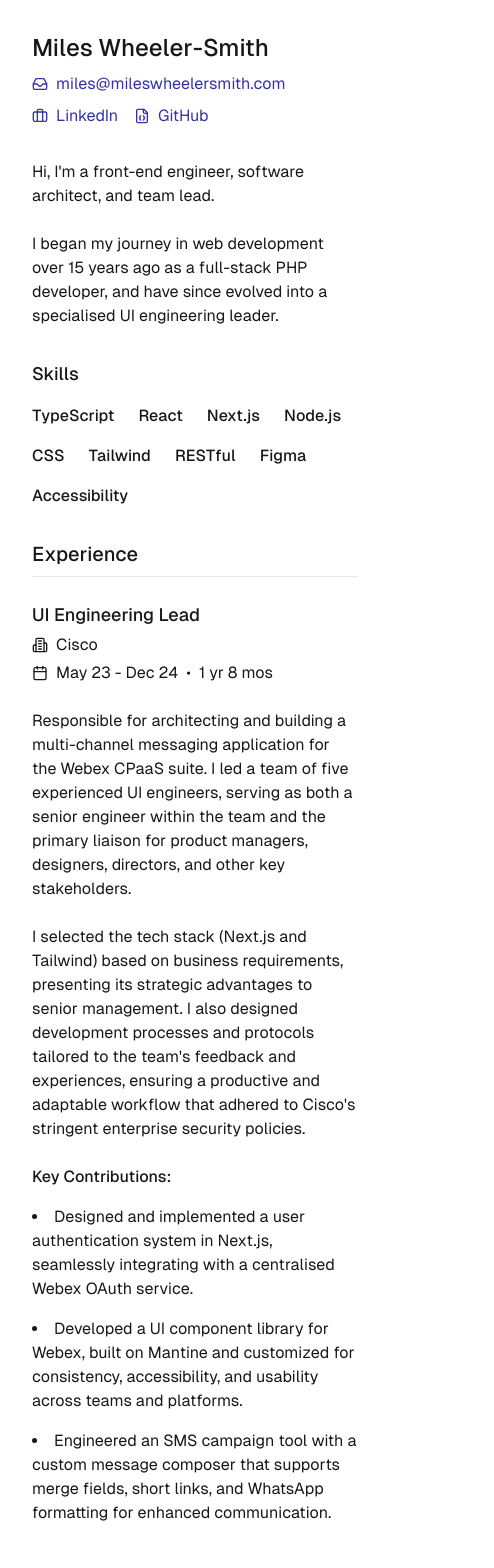
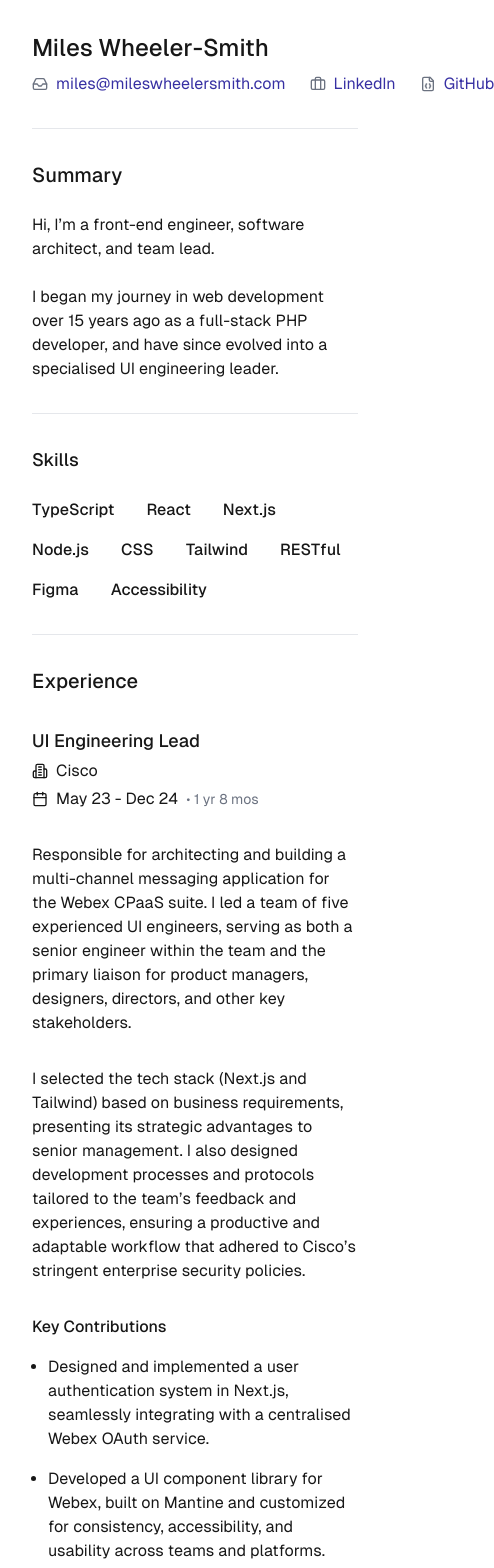
Before and after one commit to mwheelersmith/site, a Next.js app: page / in a window 390 px wide. Shown: the top 1568 px of the page, 494 px wide, since content can reach past the window. Built offline with nearby package versions, Linux system fonts and the light colour scheme.

Commit message:
Switch to a single layout structure and introduce reusable components

```diff
--- a/app/page.tsx
+++ b/app/page.tsx
@@ -1,93 +1,38 @@
-import { Briefcase, FileJson, Inbox, Building2, Calendar } from "lucide-react";
+import { Header } from "@/components/header";
+import { Summary } from "@/components/summary";
+import { Skills } from "@/components/skills";
+
+import { ExperienceSection } from "@/components/experience/section";
+import { ExperienceHeading } from "@/components/experience/heading";
+import { ExperienceTitle } from "@/components/experience/title";
+import { ExperienceDetails } from "@/components/experience/details";
+import { ExperienceContributions } from "@/components/experience/contributions";
 
 export default function Home() {
   return (
-    <div className="flex flex-col gap-8 p-8 font-[family-name:var(--font-geist-sans)] sm:p-16 lg:flex-row lg:gap-20">
-      <aside className="flex flex-none flex-col gap-8 lg:w-80">
-        <div className="flex flex-col gap-2">
-          <h1 className="text-2xl font-medium">Miles Wheeler-Smith</h1>
+    <main className="mx-auto flex flex-col gap-8 p-8 font-[family-name:var(--font-geist-sans)] sm:p-16 lg:max-w-[1024px]">
+      <Header />
 
-          <a
-            className="flex items-center gap-2 text-indigo-800 hover:underline hover:underline-offset-4"
-            href="mailto:miles@mileswheelersmith.com"
-            target="_blank"
-            rel="noopener noreferrer"
-          >
-            <Inbox size={16} />
-            miles@mileswheelersmith.com
-          </a>
+      <Summary />
 
-          <div className="flex gap-4">
-            <a
-              className="flex items-center gap-2 text-indigo-800 hover:underline hover:underline-offset-4"
-              href="https://www.linkedin.com/in/mwheelersmith/"
-              target="_blank"
-              rel="noopener noreferrer"
-            >
-              <Briefcase size={16} /> LinkedIn
-            </a>
-            <a
-              className="flex items-center gap-2 text-indigo-800 hover:underline hover:underline-offset-4"
-              href="https://github.com/mwheelersmith"
-              target="_blank"
-              rel="noopener noreferrer"
-            >
-              <FileJson size={16} /> GitHub
-            </a>
-          </div>
-        </div>
+      <Skills />
 
-        <div className="flex flex-col gap-6">
-          <p>
-            Hi, I&apos;m a front-end engineer, software architect, and team
-            lead.
-          </p>
-          <p>
-            I began my journey in web development over 15 years ago as a
-            full-stack PHP developer, and have since evolved into a specialised
-            UI engineering leader.
-          </p>
-        </div>
-
-        <div className="flex flex-col gap-4">
-          <h3 className="text-lg font-medium">Skills</h3>
-          <ul className="flex flex-wrap gap-x-6 gap-y-4">
-            <li className="font-medium">TypeScript</li>
-            <li className="font-medium">React</li>
-            <li className="font-medium">Next.js</li>
-            <li className="font-medium">Node.js</li>
-            <li className="font-medium">CSS</li>
-            <li className="font-medium">Tailwind</li>
-            <li className="font-medium">RESTful</li>
-            <li className="font-medium">Figma</li>
-            <li className="font-medium">Accessibility</li>
-          </ul>
-        </div>
-      </aside>
-
-      <main className="flex flex-col gap-6 lg:max-w-[768px]">
-        <h2 className="w-full border-b border-gray-200 pb-2 text-xl font-medium">
-          Experience
-        </h2>
-
-        <div className="flex flex-col gap-6">
-          <div className="flex flex-col gap-1">
-            <h3 className="text-lg font-medium">UI Engineering Lead</h3>
-            <p className="flex items-center gap-2">
-              <Building2 size={16} />
-              Cisco
-            </p>
-            <p className="flex items-center gap-2">
-              <Calendar size={16} />
-              May 23 - Dec 24 <span>&bull;</span> 1 yr 8 mos
-            </p>
-          </div>
+      {/* UI Engineering Lead at Cisco */}
+      <ExperienceSection>
+        <ExperienceHeading>
+          <ExperienceTitle>UI Engineering Lead</ExperienceTitle>
+          <ExperienceDetails
+            company="Cisco"
+            serviceDates="May 23 - Dec 24"
+            serviceLength="1 yr 8 mos"
+          />
+        </ExperienceHeading>
 
         <p>
           Responsible for architecting and building a multi-channel messaging
           application for the Webex CPaaS suite. I led a team of five
-            experienced UI engineers, serving as both a senior engineer within
-            the team and the primary liaison for product managers, designers,
+          experienced UI engineers, serving as both a senior engineer within the
+          team and the primary liaison for product managers, designers,
           directors, and other key stakeholders.
         </p>
 
@@ -95,33 +40,19 @@ export default function Home() {
           I selected the tech stack (Next.js and Tailwind) based on business
           requirements, presenting its strategic advantages to senior
           management. I also designed development processes and protocols
-            tailored to the team&apos;s feedback and experiences, ensuring a
-            productive and adaptable workflow that adhered to Cisco&apos;s
+          tailored to the team&rsquo;s feedback and experiences, ensuring a
+          productive and adaptable workflow that adhered to Cisco&rsquo;s
           stringent enterprise security policies.
         </p>
 
-          <div className="flex flex-col gap-4">
-            <p className="font-medium">Key Contributions:</p>
-            <ol className="flex list-inside list-disc flex-col gap-4">
-              <li>
-                Designed and implemented a user authentication system in
-                Next.js, seamlessly integrating with a centralised Webex OAuth
-                service.
-              </li>
-              <li>
-                Developed a UI component library for Webex, built on Mantine and
-                customized for consistency, accessibility, and usability across
-                teams and platforms.
-              </li>
-              <li>
-                Engineered an SMS campaign tool with a custom message composer
-                that supports merge fields, short links, and WhatsApp formatting
-                for enhanced communication.
-              </li>
-            </ol>
-          </div>
-        </div>
+        <ExperienceContributions
+          contributions={[
+            "Designed and implemented a user authentication system in Next.js, seamlessly integrating with a centralised Webex OAuth service.",
+            "Developed a UI component library for Webex, built on Mantine and customized for consistency, accessibility, and usability across teams and platforms.",
+            "Engineered an SMS campaign tool with a custom message composer that supports merge fields, short links, and WhatsApp formatting for enhanced communication.",
+          ]}
+        />
+      </ExperienceSection>
     </main>
-    </div>
   );
 }
--- /dev/null
+++ b/components/experience/contributions.tsx
@@ -0,0 +1,16 @@
+export function ExperienceContributions({
+  contributions,
+}: {
+  contributions: string[];
+}) {
+  return (
+    <div className="flex flex-col gap-4">
+      <p className="font-medium">Key Contributions</p>
+      <ol className="ms-4 flex list-outside list-disc flex-col gap-4">
+        {contributions.map((contribution, index) => (
+          <li key={index}>{contribution}</li>
+        ))}
+      </ol>
+    </div>
+  );
+}
--- /dev/null
+++ b/components/experience/details.tsx
@@ -0,0 +1,25 @@
+import { Building2, Calendar } from "lucide-react";
+
+export function ExperienceDetails({
+  company,
+  serviceDates,
+  serviceLength,
+}: {
+  company: string;
+  serviceDates: string;
+  serviceLength: string;
+}) {
+  return (
+    <>
+      <p className="flex items-center gap-2">
+        <Building2 size={16} />
+        {company}
+      </p>
+      <p className="flex items-center gap-2">
+        <Calendar size={16} />
+        {serviceDates}
+        <span className="text-sm text-gray-500">&bull; {serviceLength}</span>
+      </p>
+    </>
+  );
+}
--- /dev/null
+++ b/components/experience/heading.tsx
@@ -0,0 +1,3 @@
+export function ExperienceHeading({ children }) {
+  return <div className="flex flex-col gap-1">{children}</div>;
+}
--- /dev/null
+++ b/components/experience/section.tsx
@@ -0,0 +1,11 @@
+import { ReactNode } from "react";
+
+export function ExperienceSection({ children }: { children: ReactNode }) {
+  return (
+    <div className="flex flex-col gap-8">
+      <h2 className="text-xl font-medium">Experience</h2>
+
+      {children}
+    </div>
+  );
+}
--- /dev/null
+++ b/components/experience/title.tsx
@@ -0,0 +1,5 @@
+import { ReactNode } from "react";
+
+export function ExperienceTitle({ children }: { children: ReactNode }) {
+  return <h3 className="text-lg font-medium">{children}</h3>;
+}
--- /dev/null
+++ b/components/header.tsx
@@ -0,0 +1,35 @@
+import { Inbox, Briefcase, FileJson } from "lucide-react";
+
+export function Header() {
+  return (
+    <div className="flex flex-col gap-2 border-b border-gray-200 pb-8">
+      <h1 className="text-2xl font-medium">Miles Wheeler-Smith</h1>
+
+      <div className="flex gap-6">
+        <a
+          className="flex items-center gap-2 text-indigo-800 hover:underline hover:underline-offset-4"
+          href="mailto:miles@mileswheelersmith.com"
+        >
+          <Inbox size={16} className="text-gray-500" />
+          miles@mileswheelersmith.com
+        </a>
+        <a
+          className="flex items-center gap-2 text-indigo-800 hover:underline hover:underline-offset-4"
+          href="https://www.linkedin.com/in/mwheelersmith/"
+          target="_blank"
+          rel="noopener noreferrer"
+        >
+          <Briefcase size={16} className="text-gray-500" /> LinkedIn
+        </a>
+        <a
+          className="flex items-center gap-2 text-indigo-800 hover:underline hover:underline-offset-4"
+          href="https://github.com/mwheelersmith"
+          target="_blank"
+          rel="noopener noreferrer"
+        >
+          <FileJson size={16} className="text-gray-500" /> GitHub
+        </a>
+      </div>
+    </div>
+  );
+}
--- /dev/null
+++ b/components/skills.tsx
@@ -0,0 +1,19 @@
+export function Skills() {
+  return (
+    <div className="flex flex-col gap-6 border-b border-gray-200 pb-8">
+      <h3 className="text-lg font-medium">Skills</h3>
+
+      <ul className="flex flex-wrap gap-x-8 gap-y-4">
+        <li className="font-medium">TypeScript</li>
+        <li className="font-medium">React</li>
+        <li className="font-medium">Next.js</li>
+        <li className="font-medium">Node.js</li>
+        <li className="font-medium">CSS</li>
+        <li className="font-medium">Tailwind</li>
+        <li className="font-medium">RESTful</li>
+        <li className="font-medium">Figma</li>
+        <li className="font-medium">Accessibility</li>
+      </ul>
+    </div>
+  );
+}
--- /dev/null
+++ b/components/summary.tsx
@@ -0,0 +1,16 @@
+export function Summary() {
+  return (
+    <div className="flex flex-col gap-6 border-b border-gray-200 pb-8">
+      <h2 className="text-xl font-medium">Summary</h2>
+
+      <p>
+        Hi, I&rsquo;m a front-end engineer, software architect, and team lead.
+      </p>
+      <p>
+        I began my journey in web development over 15 years ago as a full-stack
+        PHP developer, and have since evolved into a specialised UI engineering
+        leader.
+      </p>
+    </div>
+  );
+}
```
Lines whose indentation alone changed are shown as unchanged.
